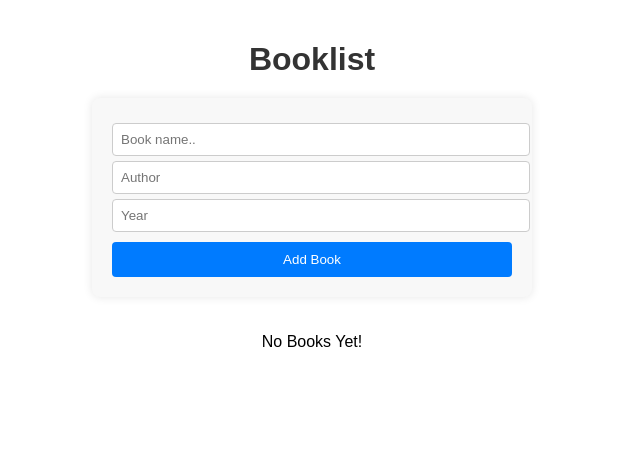
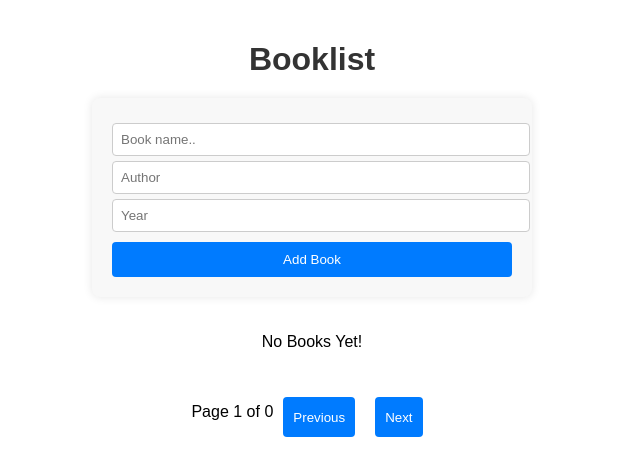
Before and after one commit to pesto-students/p13-prateek-lalwani-navina1, a React (Create React App) app in the folder React/reactpesto/: page / in a window 1280 px wide. Shown: the top 476 px of the page, without its empty margins (328-968 px from the left). Built offline with nearby package versions, Linux system fonts and the light colour scheme.

Commit message:
pagination added

```diff
--- a/React/reactpesto/src/Components/Bookform.css
+++ b/React/reactpesto/src/Components/Bookform.css
@@ -89,3 +89,13 @@ button {
 button:hover {
   background-color: #0056b3;
 }
+.pagination{
+    display: flex;
+    padding:20px;
+    justify-content: "space-between";
+}
+.page{
+    padding: 0px 10px;
+    display:flex;
+    justify-content:space-between;
+}
--- a/React/reactpesto/src/Components/Booklist.jsx
+++ b/React/reactpesto/src/Components/Booklist.jsx
@@ -11,6 +11,7 @@ function Booklist() {
     //     { title: 'Book 3', author: 'Author 3', year: 2022 },
     //     // Add more books if you'd like
     //   ];
+
      const [books,setBooks]=useState([]);
      const addBook=(book)=>{
         setBooks([...books, book]);
@@ -20,6 +21,18 @@ function Booklist() {
         updatedBooks.splice(index, 1);
         setBooks(updatedBooks);
       };
+
+      //pagination
+    const itemsPerPage=4;
+    const [currentPage,setCurrentPage]=useState(1);
+    const startIndex=(currentPage-1)* itemsPerPage;
+    const endIndex=startIndex+itemsPerPage;
+
+    const paginateBooks=books.slice(startIndex,endIndex);
+    const totalPage=Math.ceil(books.length/itemsPerPage);
+    const handlePage=(newPage)=>{
+        setCurrentPage(newPage)
+    }
   return (
     <div className="booklist-container">
         <h1>Booklist</h1>
@@ -28,13 +41,25 @@ function Booklist() {
             books?.length<1 ?
             <p>No Books Yet!</p>:
             <ul className="book-list">
-            {books.map((book,index)=>(
+            {paginateBooks.map((book,index)=>(
                 // <li key={index}>{book.title} by {book.author}, {book.year}</li>
                 <Book key={index} title={book.title} author={book.author} year={book.year} deleteBook={()=>deleteBook(index)}/>
             ))}
         </ul>
 
         }
+        <div className='pagination'>
+            <p>Page {currentPage} of {totalPage}</p>
+            <div className='page'>
+                <button onClick={() => handlePage(currentPage - 1)} disabled={currentPage === 1}>
+                    Previous
+                </button>
+                <span style={{ margin: '0 10px' }}></span>
+                <button onClick={() => handlePage(currentPage + 1)} disabled={currentPage === totalPage}>
+                    Next
+                </button>
+            </div>
+        </div>
     </div>
   )
 }
```
